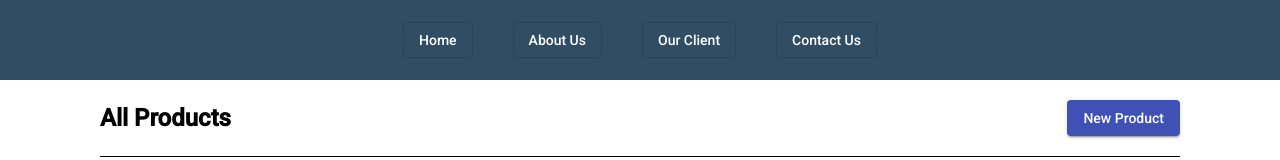
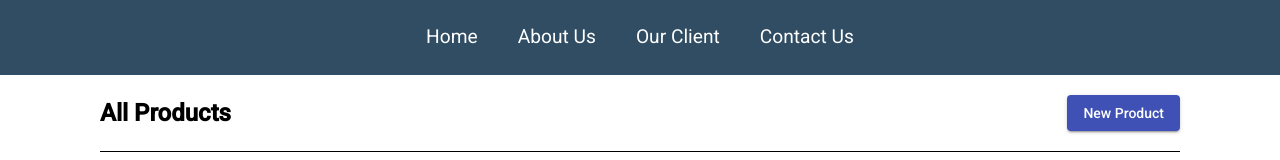
Before and after one commit to thanhhiep4747/Intern2021, an Angular app in the folder angular-demo/: page /home in a window 1280 px wide. Shown: the top 160 px of the page. Built offline with nearby package versions, Linux system fonts and the light colour scheme.

Commit message:
built input of product form

```diff
--- a/angular-demo/src/app/about-us/about-us.component.scss
+++ b/angular-demo/src/app/about-us/about-us.component.scss
@@ -1,3 +1,4 @@
 .container {
     padding: 20px;
+    height: calc(100vh - 150px);
 }
--- a/angular-demo/src/app/app.component.html
+++ b/angular-demo/src/app/app.component.html
@@ -1,10 +1,10 @@
 <div class="container">
   <div class="header">
     <ul>
-      <li><button mat-stroked-button routerLink="/home">Home</button></li>
-      <li><button mat-stroked-button routerLink="/about-us">About Us</button></li>
-      <li><button mat-stroked-button routerLink="/our-clients">Our Client</button></li>
-      <li><button mat-stroked-button routerLink="/contact">Contact Us</button></li>
+      <li><a routerLink="/home">Home</a></li>
+      <li><a routerLink="/about-us">About Us</a></li>
+      <li><a routerLink="/our-clients">Our Client</a></li>
+      <li><a routerLink="/contact">Contact Us</a></li>
     </ul>
   </div >
   <div class="main">
--- a/angular-demo/src/app/app.component.scss
+++ b/angular-demo/src/app/app.component.scss
@@ -1,5 +1,5 @@
 .header {
-  height: 80px;
+  height: 75px;
   background-color: #304d63;
   display: flex;
   align-items: center;
@@ -15,9 +15,12 @@
   }
   li {
     margin: 0px 20px;
-    button {
-      color: white;
+    a {
+      font-size: 1.2rem;
     }
+  }
+  li:hover a {
+    color: #FF4848;
   }
 }
 
@@ -26,7 +29,7 @@
 }
 
 .footer {
-  height: 80px;
+  height: 75px;
   background-color: #304d63;
   display: flex;
   align-items: center;
--- a/angular-demo/src/app/app.module.ts
+++ b/angular-demo/src/app/app.module.ts
@@ -1,7 +1,6 @@
 import { NgModule } from '@angular/core';
 import { BrowserModule } from '@angular/platform-browser';
 import { FormsModule } from '@angular/forms';
-
 
 import { AppRoutingModule } from './app-routing.module';
 import { AppComponent } from './app.component';
@@ -19,6 +18,7 @@ import { MatCheckboxModule } from '@angular/material/checkbox';
 import { MatRadioModule } from '@angular/material/radio';
 import { ProductAddComponent } from './product-add/product-add.component';
 import { MatFormFieldModule } from '@angular/material/form-field';
+import { MatInputModule } from '@angular/material/input';
 
 @NgModule({
   declarations: [
@@ -41,7 +41,8 @@ import { MatFormFieldModule } from '@angular/material/form-field';
     MatCheckboxModule,
     MatRadioModule,
     MatFormFieldModule,
-    FormsModule
+    FormsModule,
+    MatInputModule,
   ],
   providers: [],
   bootstrap: [AppComponent],
--- a/angular-demo/src/app/contact-us/contact-us.component.scss
+++ b/angular-demo/src/app/contact-us/contact-us.component.scss
@@ -1,3 +1,4 @@
 .container {
     padding: 20px;
+    height: calc(100vh - 150px);
 }
--- a/angular-demo/src/app/home/home.component.html
+++ b/angular-demo/src/app/home/home.component.html
@@ -1,7 +1,7 @@
 <div class="container">
     <div class="title-bar">
         <span class="title">All Products</span>
-        <button mat-raised-button color="primary">New Product</button>
+        <button mat-raised-button color="primary" routerLink="/products/new">New Product</button>
     </div>
     <div class="products">
         <ng-container *ngFor="let product of products">
--- a/angular-demo/src/app/our-clients/our-clients.component.scss
+++ b/angular-demo/src/app/our-clients/our-clients.component.scss
@@ -1,3 +1,4 @@
 .container {
     padding: 20px;
+    height: calc(100vh - 150px);
 }
--- a/angular-demo/src/app/product-add/product-add.component.html
+++ b/angular-demo/src/app/product-add/product-add.component.html
@@ -1,25 +1,25 @@
 <div class="container">
     <h2>Add new product</h2>
 
-    <mat-form-field appearance="fill">
-        <mat-label>Name</mat-label>
-        <input matInput [(ngModel)]="product.name">
-    </mat-form-field>
+    <form class="form">
+        <mat-form-field class="form-field" appearance="fill">
+            <mat-label>Name</mat-label>
+            <input required matInput placeholder="Nguyen Van A" type="text" [(ngModel)]="product.name" name="name">
+        </mat-form-field>
+        <mat-form-field class="form-field" appearance="fill">
+            <mat-label>Price</mat-label>
+            <input required matInput placeholder="100" type="number" [(ngModel)]="product.price" name="price">
+        </mat-form-field>
+        <mat-form-field class="form-field" appearance="fill">
+            <mat-label>In Stock</mat-label>
+            <input required matInput placeholder="100" type="number" [(ngModel)]="product.inStock" name="inSock">
+        </mat-form-field>
+        <mat-form-field class="form-field" appearance="fill">
+            <mat-label>Image Url</mat-label>
+            <input required matInput placeholder="https://picsum.photos/300/300" type="text" [(ngModel)]="product.image" name="imageUrl">
+        </mat-form-field>
+        <br>
+        <button mat-raised-button color="primary" (click)="onSubmit()">Add</button>
+    </form>
 
-    <mat-form-field appearance="fill">
-        <mat-label>Price</mat-label>
-        <input matInput [(ngModel)]="product.price">
-    </mat-form-field>
-
-    <mat-form-field appearance="fill">
-        <mat-label>In Stock</mat-label>
-        <input matInput [(ngModel)]="product.inStock">
-    </mat-form-field>
-
-    <mat-form-field appearance="fill">
-        <mat-label>Image Url</mat-label>
-        <input matInput [(ngModel)]="product.image">
-    </mat-form-field>
-
-    <button mat-raised-button color="primary">Add</button>
 </div>
--- a/angular-demo/src/app/product-add/product-add.component.scss
+++ b/angular-demo/src/app/product-add/product-add.component.scss
@@ -2,3 +2,11 @@
     padding: 0px 100px;
     height: 1000px;
 }
+
+.form {
+    width: 500px;
+}
+
+.form-field {
+    width: 100%;
+}
--- a/angular-demo/src/app/product-add/product-add.component.ts
+++ b/angular-demo/src/app/product-add/product-add.component.ts
@@ -8,12 +8,16 @@ import { Component, OnInit } from '@angular/core';
 export class ProductAddComponent implements OnInit {
   product?: any = {
     name: '',
-    price: '',
-    inStock: '',
+    price: 0,
+    inStock: 0,
     image: '',
   };
 
   constructor() {}
 
   ngOnInit(): void {}
+
+  onSubmit() {
+    console.log(this.product);
+  }
 }
--- a/angular-demo/src/app/product-detail/product-detail.component.html
+++ b/angular-demo/src/app/product-detail/product-detail.component.html
@@ -1,7 +1,8 @@
 <div class="container">
     <div class="img-slider">
         <img [src]="product.image" alt="Product image">
-        <p>{{product.name}}</p>
+        <h1>{{product.name | uppercase}}</h1>
+        <p>Lorem ipsum dolor sit, amet consectetur adipisicing elit. Nemo nobis nam eius repellendus at labore fugiat minima ad optio sint! Laudantium, debitis. Sed odit harum quibusdam culpa ex laboriosam beatae.</p>
     </div>
     <div class="info">
         <p class="title">{{product.name | uppercase}}</p>
--- a/angular-demo/src/app/product-detail/product-detail.component.scss
+++ b/angular-demo/src/app/product-detail/product-detail.component.scss
@@ -26,6 +26,7 @@
     .size-title {
         font-size: 1.2rem;
         font-weight: bold;
+        margin-top: 50px;
     }
     .check-container {
         display: flex;
```
Also changed, not shown: 1 other file (tests, documents, lock files or other folders).
